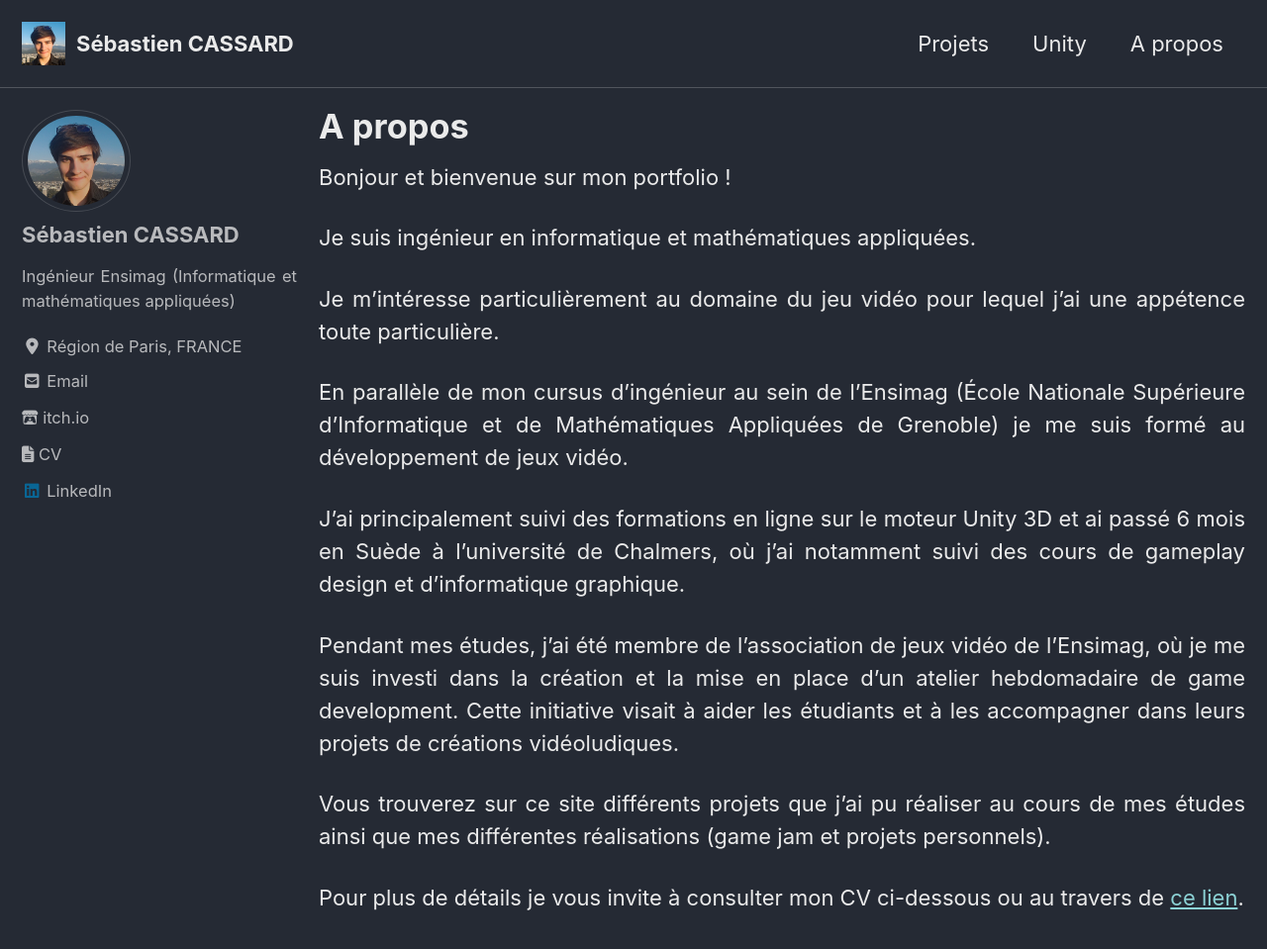
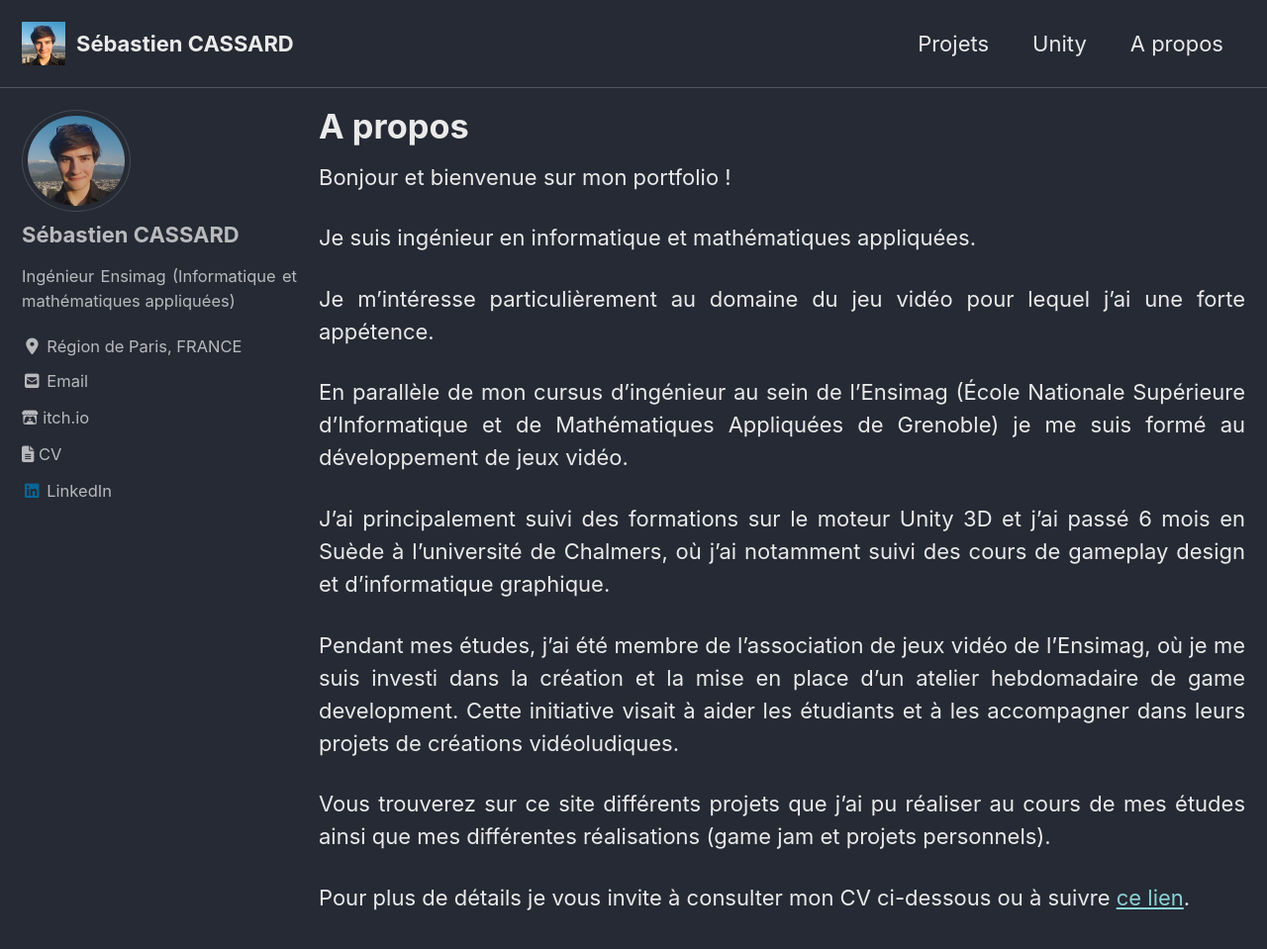
Before and after one commit to Cassards/cassards.github.io, a Jekyll site: the page built from _pages/about.md, in a window 1280 px wide and 1400 px high. Shown: the top 959 px of the window at 99% size. Built offline with Jekyll 4.4.1, drawn with Linux system fonts in a browser that asks for light colours; cached includes are drawn as plain includes; nearby versions of some CDN libraries.

Commit message:
Fix spelling

```diff
--- a/_pages/about.md
+++ b/_pages/about.md
@@ -15,16 +15,16 @@ Bonjour et bienvenue sur mon portfolio !
 
 Je suis ingénieur en informatique et mathématiques appliquées.
 
-Je m'intéresse particulièrement au domaine du jeu vidéo pour lequel j'ai une appétence toute particulière.
+Je m'intéresse particulièrement au domaine du jeu vidéo pour lequel j'ai une forte appétence.
 
 En parallèle de mon cursus d'ingénieur au sein de l'Ensimag (École Nationale Supérieure d'Informatique et de Mathématiques Appliquées de Grenoble) je me suis formé au développement de jeux vidéo.
 
-J'ai principalement suivi des formations en ligne sur le moteur Unity 3D et ai passé 6 mois en Suède à l'université de Chalmers, où j'ai notamment suivi des cours de gameplay design et d'informatique graphique.
+J'ai principalement suivi des formations sur le moteur Unity 3D et j'ai passé 6 mois en Suède à l'université de Chalmers, où j'ai notamment suivi des cours de gameplay design et d'informatique graphique.
 
 Pendant mes études, j'ai été membre de l'association de jeux vidéo de l’Ensimag, où je me suis investi dans la création et la mise en place d'un atelier hebdomadaire de game development. Cette initiative visait à aider les étudiants et à les accompagner dans leurs projets de créations vidéoludiques.
 
 Vous trouverez sur ce site différents projets que j'ai pu réaliser au cours de mes études ainsi que mes différentes réalisations (game jam et projets personnels).
 
 
-Pour plus de détails je vous invite à consulter mon CV ci-dessous ou au travers de [ce lien](https://cassards.github.io/documents/CV_Sebastien-CASSARD.pdf#page=1).
+Pour plus de détails je vous invite à consulter mon CV ci-dessous ou à suivre [ce lien](https://cassards.github.io/documents/CV_Sebastien-CASSARD.pdf#page=1).
 <embed src="https://cassards.github.io/documents/CV_Sebastien-CASSARD.pdf#page=1&view=fitV" type="application/pdf" width="100%" height="130%">
```
Also changed, not shown: _pages/Projets.md (+2 -2 lines), _posts/2019-02-19-GameplayDesignChamers.md (+2 -2 lines), _posts/2019-02-19-StochasticOptimizationAlgorithmsChamers.md (+2 -2 lines).
